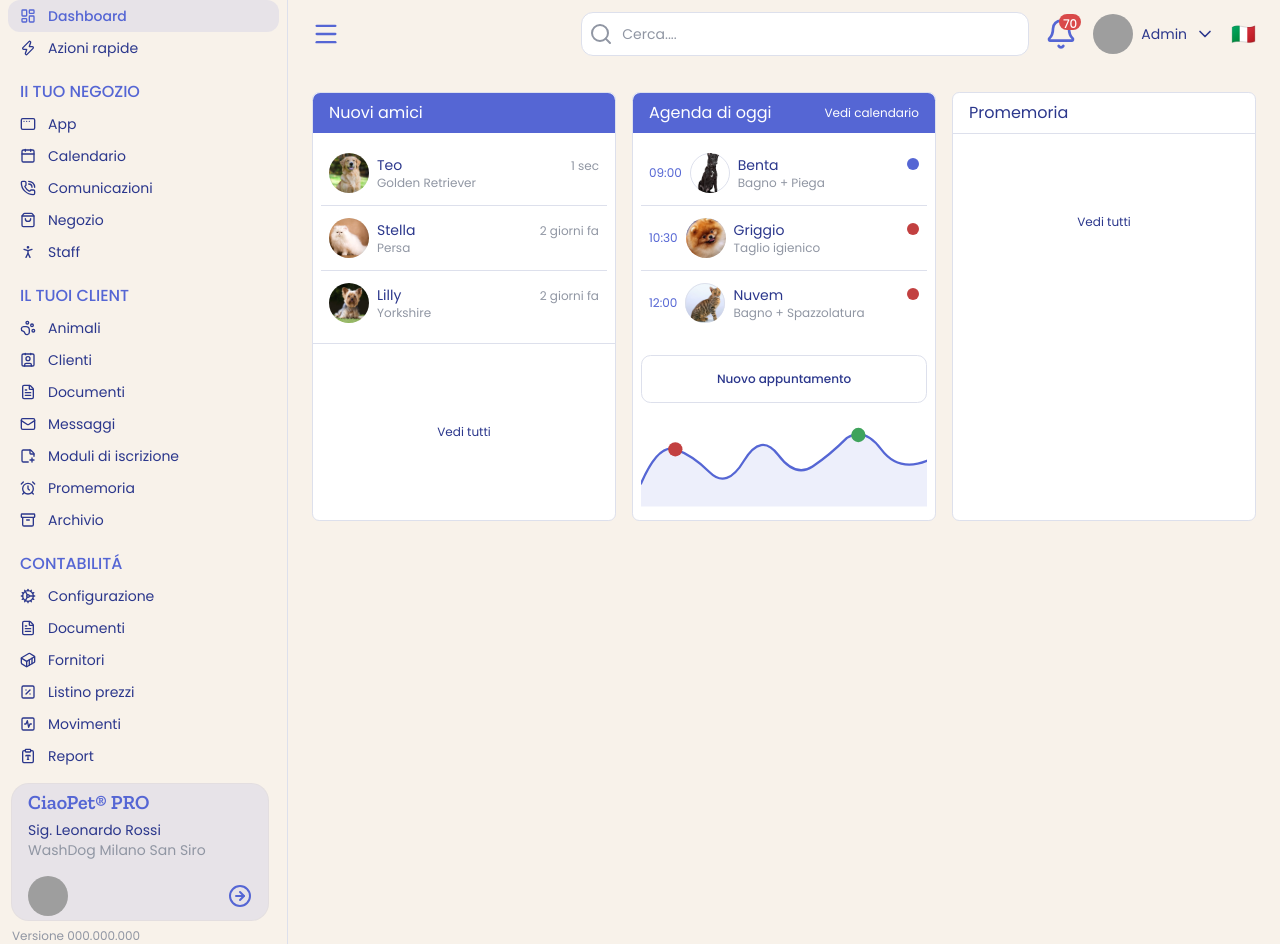
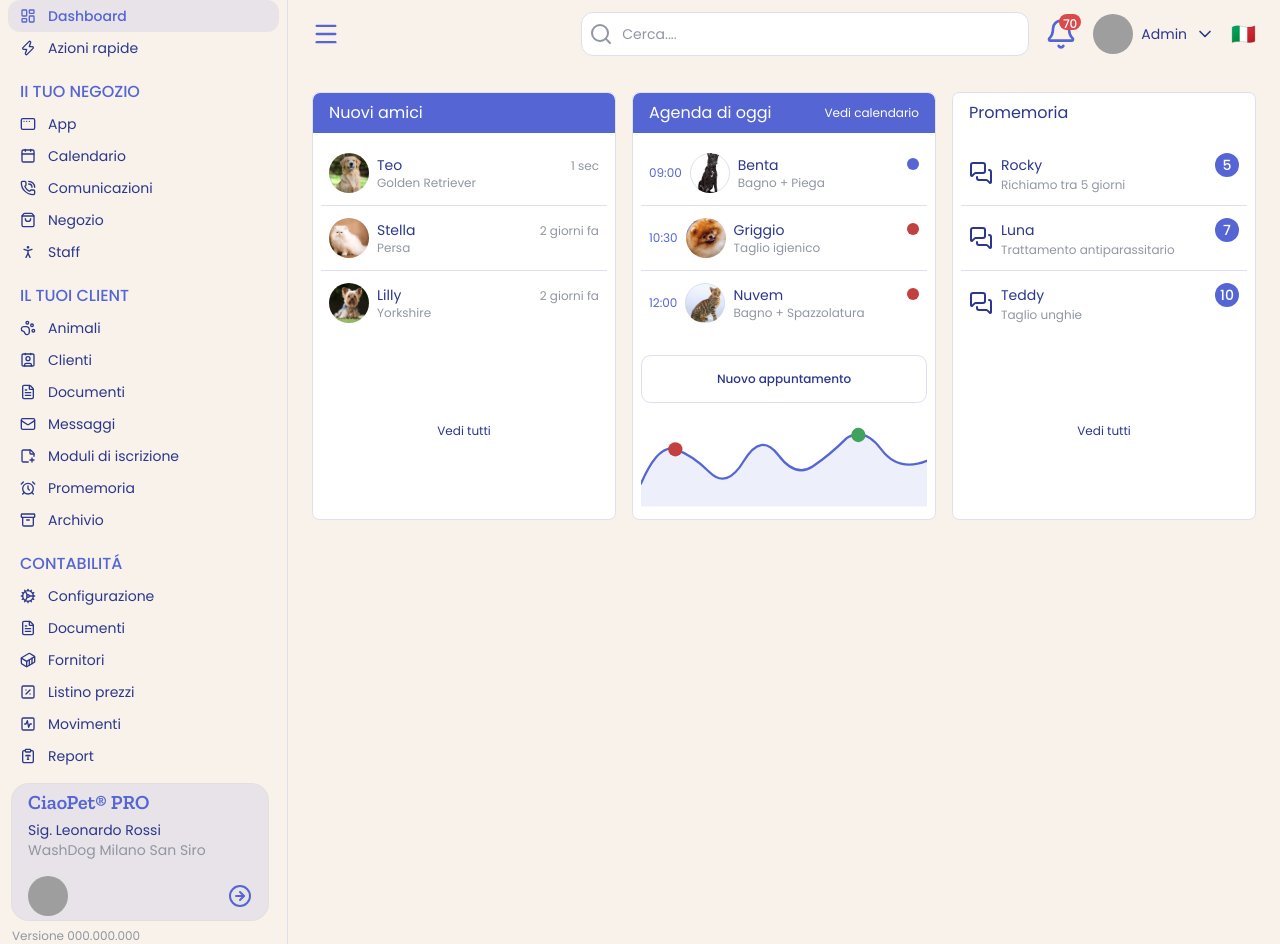
Before and after one commit to lucasrequiao/ciaopet-pro-web, a React (Vite) app: page / in a window 1280 px wide. Built offline with nearby package versions, Linux system fonts and the light colour scheme; grey boxes are pictures that could not be loaded.

Commit message:
feat: Promemoria completo

```diff
--- a/src/components/SectionCard.tsx
+++ b/src/components/SectionCard.tsx
@@ -23,7 +23,7 @@ export function SectionCard({ title, variant, headerAction, footer, children }:
             <div>
                 {children}
 
-                {footer && <div className="flex justify-center px-10 py-20 text-xs border-t border-border">{footer}</div>}
+                {footer && <div className="flex justify-center px-10 py-20 text-xs">{footer}</div>}
             </div>
         </div>
     )
--- /dev/null
+++ b/src/features/dashboard/reminder-list-item.tsx
@@ -0,0 +1,24 @@
+import type { Reminder } from "@/mocks/dashboard"
+import { MessagesSquare } from 'lucide-react';
+import { daysUntil } from "@/lib/format";
+
+type ReminderListItemProps = {
+    reminder: Reminder
+}
+
+export function ReminderListItem({ reminder }: ReminderListItemProps) {
+    return (
+        <div className="flex items-center gap-2 px-2 py-3">
+            <MessagesSquare />
+            <div className="flex flex-1 min-w-0 flex-col">
+                <div className="flex items-baseline justify-between">
+                    <span className="text-sm text-primary-dark">{reminder.petName}</span>
+                    <span className="inline-flex h-6 min-w-6 items-center justify-center rounded-full bg-primary px-1 py-2 text-sm font-medium text-white">
+                        {daysUntil(reminder.dueAt)}
+                    </span>
+                </div>
+                <span className="text-xs text-muted-foreground">{reminder.title}</span>
+            </div>
+        </div>
+    )
+}
--- a/src/lib/format.ts
+++ b/src/lib/format.ts
@@ -5,3 +5,17 @@ export function formatTime(iso: string, locale: string, timeZone: string): strin
         timeZone,
     }).format(new Date(iso))
 }
+
+export function daysUntil(iso: string): number {
+    const targetDate = new Date(iso)
+    const currentDate = new Date()
+
+    // Calcula a diferença em milissegundos
+    const diffInMs = targetDate.getTime() - currentDate.getTime();
+
+    // Define quantos milissegundos existem em um dia
+    const msPerDay = 1000 * 60 * 60 * 24;
+
+    // Converte a diferença para dias e arredonda para cima
+    return Math.ceil(diffInMs / msPerDay);
+}
--- a/src/mocks/dashboard.ts
+++ b/src/mocks/dashboard.ts
@@ -52,3 +52,18 @@ export const appointmentsMock: Appointment[] = [
     status: "attention",
   },
 ];
+
+export type Reminder = {
+  id: string
+  petName: string
+  title: string
+  dueAt: string
+}
+
+const daysFromNow = (days: number) => new Date(Date.now() + days * 24 * 60 * 60 * 1000).toISOString()
+
+export const remindersMock: Reminder[] = [
+  { id: "rem-001", petName: "Rocky", title: "Richiamo tra 5 giorni",        dueAt: daysFromNow(5) },
+  { id: "rem-002", petName: "Luna",  title: "Trattamento antiparassitario", dueAt: daysFromNow(7) },
+  { id: "rem-003", petName: "Teddy", title: "Taglio unghie",                dueAt: daysFromNow(10) },
+];
--- a/src/pages/DashboardPage.tsx
+++ b/src/pages/DashboardPage.tsx
@@ -2,12 +2,13 @@ import { AppShell } from "@/components/layout/App-shell";
 import { SectionCard } from "@/components/SectionCard";
 import { AppointmentItem } from "@/features/dashboard/appointment-list-item";
 import { PetListItem } from "@/features/dashboard/pet-list-item";
-import { newPetsMock, appointmentsMock } from "@/mocks/dashboard";
+import { newPetsMock, appointmentsMock, remindersMock } from "@/mocks/dashboard";
 import { useTranslation } from "react-i18next";
 import { tenantConfigMock } from "@/mocks/tenant"
 import { Button } from "@/components/ui/button";
 import { Link } from "react-router";
 import { AgendaSparkline } from "@/features/dashboard/agenda-sparkline";
+import { ReminderListItem } from "@/features/dashboard/reminder-list-item";
 
 export function DashboardPage() {
     const{t} = useTranslation()
@@ -34,8 +35,12 @@ export function DashboardPage() {
                         <AgendaSparkline />
                     </div>
                 </SectionCard>
-                <SectionCard title="Promemoria" variant="default" footer={t("dashboard.seeAll")}>
-                    <div></div>
+                <SectionCard title="Promemoria" variant="default" footer={<Link to="/memorandum" className="hover:underline">{t("dashboard.seeAll")}</Link>}>
+                    <div className="px-2 py-2 divide-y divide-border">
+                       {remindersMock.map((reminder) => (
+                        <ReminderListItem key={reminder.id} reminder={reminder} />
+                       ))}
+                    </div>
                 </SectionCard>
             </div>
         </AppShell>
```
